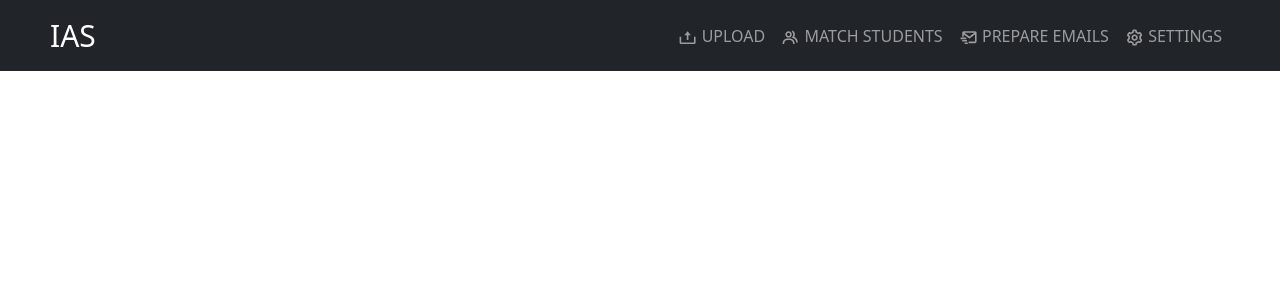
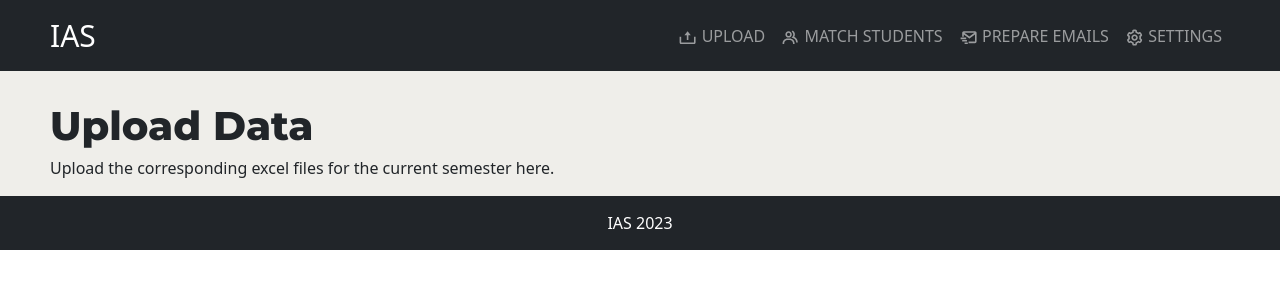
Before and after one commit to devops-assignment1-team1/ias, a React (Create React App) app in the folder frontend/: page /Upload_Data in a window 1280 px wide. Shown: the top 300 px of the page. Built offline with nearby package versions, Linux system fonts and the light colour scheme.

Commit message:
Init upload page title

```diff
--- a/frontend/src/pages/UploadData.js
+++ b/frontend/src/pages/UploadData.js
@@ -1,9 +1,22 @@
 import React from 'react';
+import { Title } from '../components/Title/Title';
 
 function UploadData() {
-  (
-    <div></div>
-  )
+  return (
+    <div
+      style={{ paddingTop: "80px", paddingLeft: "50px", textAlign: "initial" }}
+      className="container-fluid m-0"
+    >
+      <div className="row">
+        {/* Title */}
+        <div className="col">
+          <Title>Upload Data</Title>
+          <p>
+            Upload the corresponding excel files for the current semester here.
+          </p>
+        </div>
+      </div>
+    </div>)
 }
 
 export default UploadData
```
